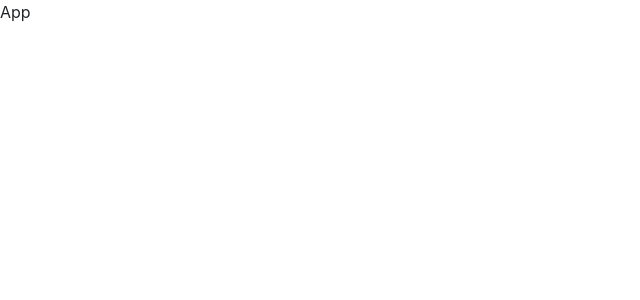
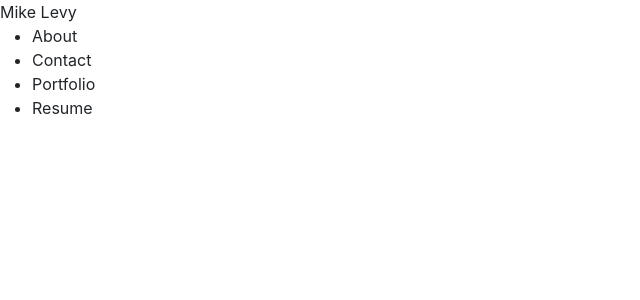
Before and after one commit to rva-mike/react--portfolio, a React (Create React App) app: page / in a window 1280 px wide. Shown: the top 300 px of the page, without its empty margins (0-640 px from the left). Built offline with nearby package versions, Linux system fonts and the light colour scheme.

Commit message:
added to nav and app.js

```diff
--- a/src/App.js
+++ b/src/App.js
@@ -1,7 +1,12 @@
 import React from 'react'
+import Nav from './components/Nav'
+
 
 export default function App() {
+
   return (
-    <div>App</div>
+    <div>
+      <Nav></Nav>
+    </div>
   )
 }
--- a/src/components/Nav/index.js
+++ b/src/components/Nav/index.js
@@ -0,0 +1,27 @@
+import React from "react";
+
+function Navigation() {
+    return (
+        <>
+            <header>Mike Levy</header>
+            <div className="">
+                <ul>
+                    <li className="is-active">
+                        <a>About</a>
+                    </li>
+                    <li>
+                        <a>Contact</a>
+                    </li>
+                    <li>
+                        <a>Portfolio</a>
+                    </li>
+                    <li>
+                        <a>Resume</a>
+                    </li>
+                </ul>
+            </div>
+        </>
+    );
+}
+
+export default Navigation;
```
